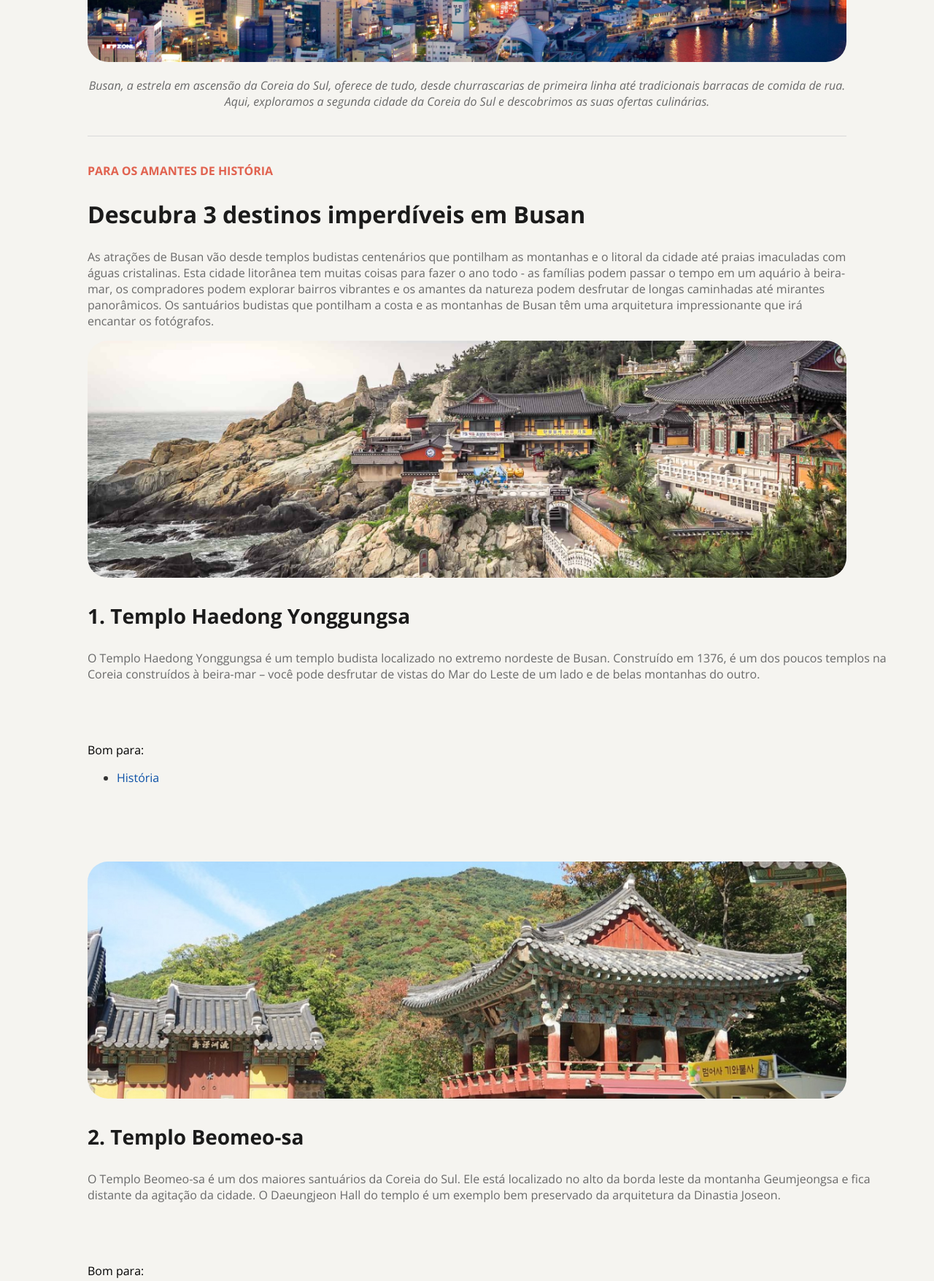
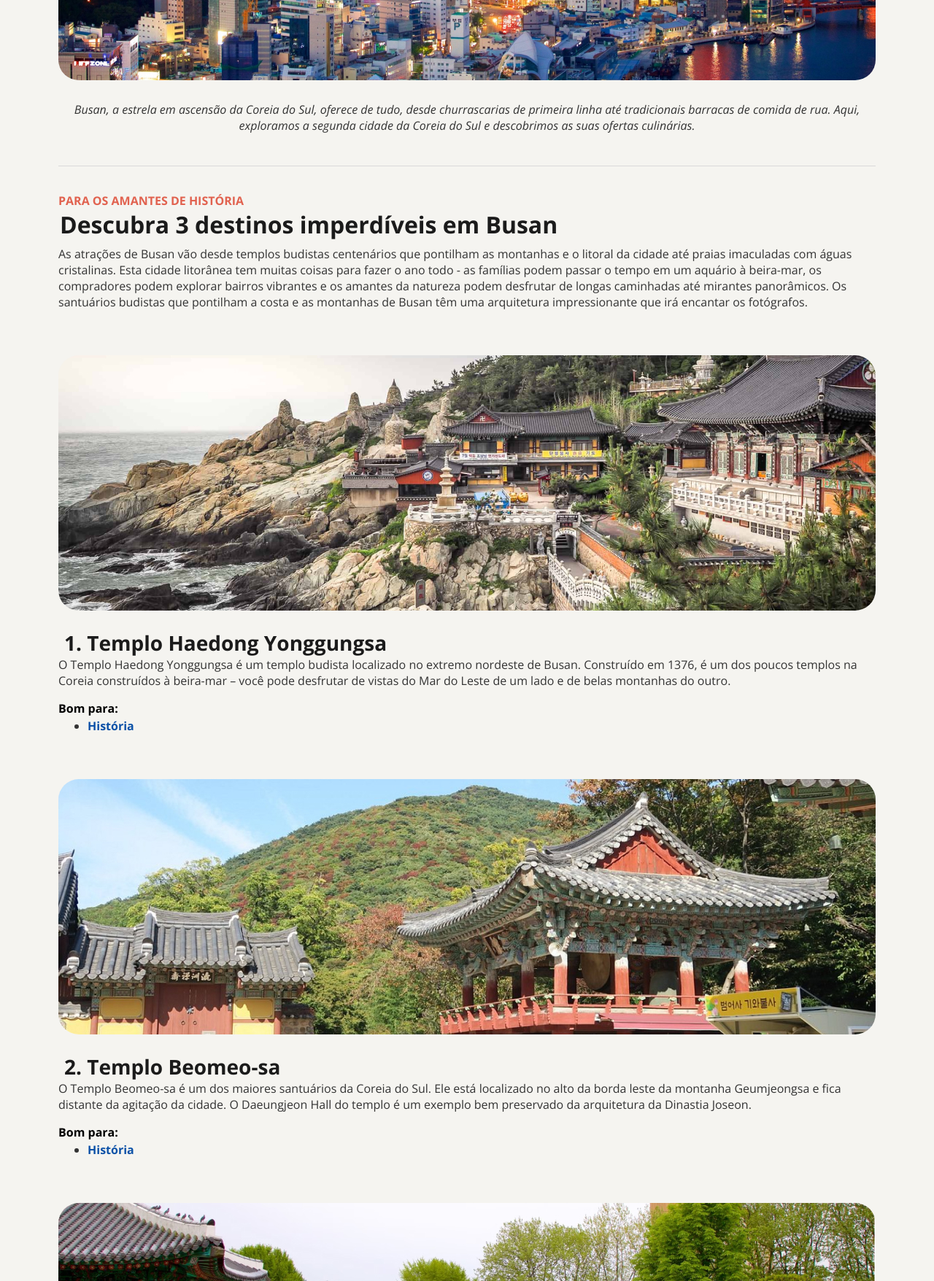
Before and after one commit to lulu-mp4/Projeto-Turismo, a plain HTML site: page index.html in a window 1280 px wide. Shown: the part 760-2516 px from the top of the page at 73% size. Drawn offline with nearby package versions, Linux system fonts and the light colour scheme.

Commit message:
finished style and html organization

```diff
--- a/index.html
+++ b/index.html
@@ -8,15 +8,14 @@
     <meta name="viewport" content="width=device-width, initial-scale=1.0">
     <title>Local Turístico</title>
 
+    <link href="https://fonts.googleapis.com/css2?family=Open+Sans:ital,wght@0,300..800;1,300..800&display=swap" rel="stylesheet">
     <link rel="stylesheet" href="style.css">
-    <link href="https://fonts.googleapis.com/css2?family=Open+Sans:ital,wght@0,300..800;1,300..800&display=swap" rel="stylesheet">
 </head>
 <body>
     <main>
         <div id="page">
             <p class="headline">SUA PRÓXIMA VIAGEM:</p>
             <h1>Conheça Busan</h1>
-            <div class="divider"></div>
             <img id="main-img" src="assets/image 1.jpg" alt="Imagem de Busan">
             <p id="main-paragraph" class="subtitle textsecondary">
                 Busan, a estrela em ascensão da Coreia do Sul, oferece de tudo, desde churrascarias de primeira linha até tradicionais barracas de comida de rua. Aqui, exploramos a segunda cidade da Coreia do Sul e descobrimos as suas ofertas culinárias.
@@ -39,9 +38,10 @@
             <p class="textsecondary oneparagraph">
                 O Templo Haedong Yonggungsa é um templo budista localizado no extremo nordeste de Busan. Construído em 1376, é um dos poucos templos na Coreia construídos à beira-mar – você pode desfrutar de vistas do Mar do Leste de um lado e de belas montanhas do outro.
             </p>
-            <p>Bom para:</p>
-            <ul class="oneparagraph" id="list" class="accent-blue">
+            <p class="mb-0"><b>Bom para:</p>
+            <ul class="mt-0 oneparagraph" id="list" class="accent-blue">
                 <li><div class="accent-blue">História</div></li>
+            </b>
             </ul>
         </section>
 
@@ -51,9 +51,10 @@
             <p class="textsecondary twoparagraph">
                 O Templo Beomeo-sa é um dos maiores santuários da Coreia do Sul. Ele está localizado no alto da borda leste da montanha Geumjeongsa e fica distante da agitação da cidade. O Daeungjeon Hall do templo é um exemplo bem preservado da arquitetura da Dinastia Joseon.
             </p>
-            <p>Bom para:</p>
-            <ul class="twoparagraph" id="list">
+            <p class="mb-0"><b>Bom para:</p>
+            <ul class="mt-0 twoparagraph" id="list">
                 <li><div class="accent-blue">História</div></li>
+            </b>
             </ul>
         </section>
 
@@ -63,11 +64,12 @@
             <p class="textsecondary threeparagraph">
                 O Parque Yongdusan, localizado no centro de Busan, abriga alguns dos monumentos mais importantes da cidade. Você pode ver vistas espetaculares do topo da Torre Busan, de 120 metros de altura. O parque tem 2 museus – confira os instrumentos musicais tradicionais no Museum of World Folk Instruments e mais de 80 veleiros coreanos no Exhibition Hall of World Model Boats.
             </p>
-            <p>Bom para:</p>
-            <ul class="threeparagraph" id="list">
+            <p class="mb-0 threeparagraph"><b>Bom para:</p>
+            <ul class="mt-0 threeparagraph" id="list">
                 <li><div class="accent-purple">Casais</div></li>
                 <li><div class="accent-pink">Famílias</div></li>
                 <li><div class="accent-orange">Orçamento</div></li>
+            </b>
             </ul>
         </section>
 
--- a/style.css
+++ b/style.css
@@ -1,23 +1,36 @@
 :root {
     font-family: "Open Sans", sans-serif;
     background-color: #F5F4F0;
+    font-weight: 400;
 }
 
 body {
     box-sizing: border-box;
-    padding: 40px;
     max-width: 1120px;
     width: 100%;
     min-height: 100vh;
     position: relative;
     margin-left: auto;
     margin-right: auto;
+    padding-top: 91px;
+    padding-bottom: 48px;
 }
 
 #main-paragraph {
     font-style: italic;
     max-width: 1120px;
+    max-height: 3054px;
     text-align: center;
+    margin-top: 24px;
+    margin-bottom: 44px;
+}
+
+.mb-0 {
+    margin-bottom: 2px !important;
+}
+
+.mt-0 {
+    margin-top: 0 !important;
 }
 
 h1 {
@@ -25,33 +38,50 @@ h1 {
     font-weight: bold;
     color: #1B1B1B;
     max-width: 1120px;
+    margin-bottom: 40px;
+    margin-top: 0;
+    padding-left: 2px;
 }
 
 h2 {
     font-size: 32px;
     font-weight: bold;
     color: #1B1B1B;
+    margin-top: 0;
+    margin-bottom: 8px;
+    padding-left: 2px;
 }
 
 h3 {
     font-size: 28px;
     font-weight: bold;
     color: #1B1B1B;
+margin-bottom: 0;
+margin-top: 20px;
+padding-left: 8px;
+}
+
+section {
+    padding-bottom: 46px;
+}
+
+section:last-of-type {
+    padding-bottom: 0;
 }
 
 .oneparagraph {
 width: 1120px;
-height: 110px;
+height: auto;
 }
 
 .twoparagraph {
     width: 1120px;
-    height: 110px;
+    height: auto;
 }
 
 .threeparagraph {
     width: 1120px;
-    height: 110px;
+    height: auto;
 }
 
 .accent-blue {
@@ -74,16 +104,19 @@ height: 110px;
 
 .lastext {
     text-align: center;
+    margin-bottom: 62px;
 }
 
 .textsecondary {
-    color: #696969;
+    color: #333333;
+    margin-top: 0;
 }
 
 .headline {
     font-size: 16px;
     font-weight: bold;
     color: #E1624F;
+    margin: 0;
 }
 
 .paragraph {
@@ -110,6 +143,13 @@ height: 110px;
     width: 100%;
 }
 
+.main-divider {
+    width: 100%;
+    height: 1px;
+    margin: 36px 0;
+    background-color: #F5F4F0;
+}
+
 .divider {
     width: 100%;
     height: 1px;
```
